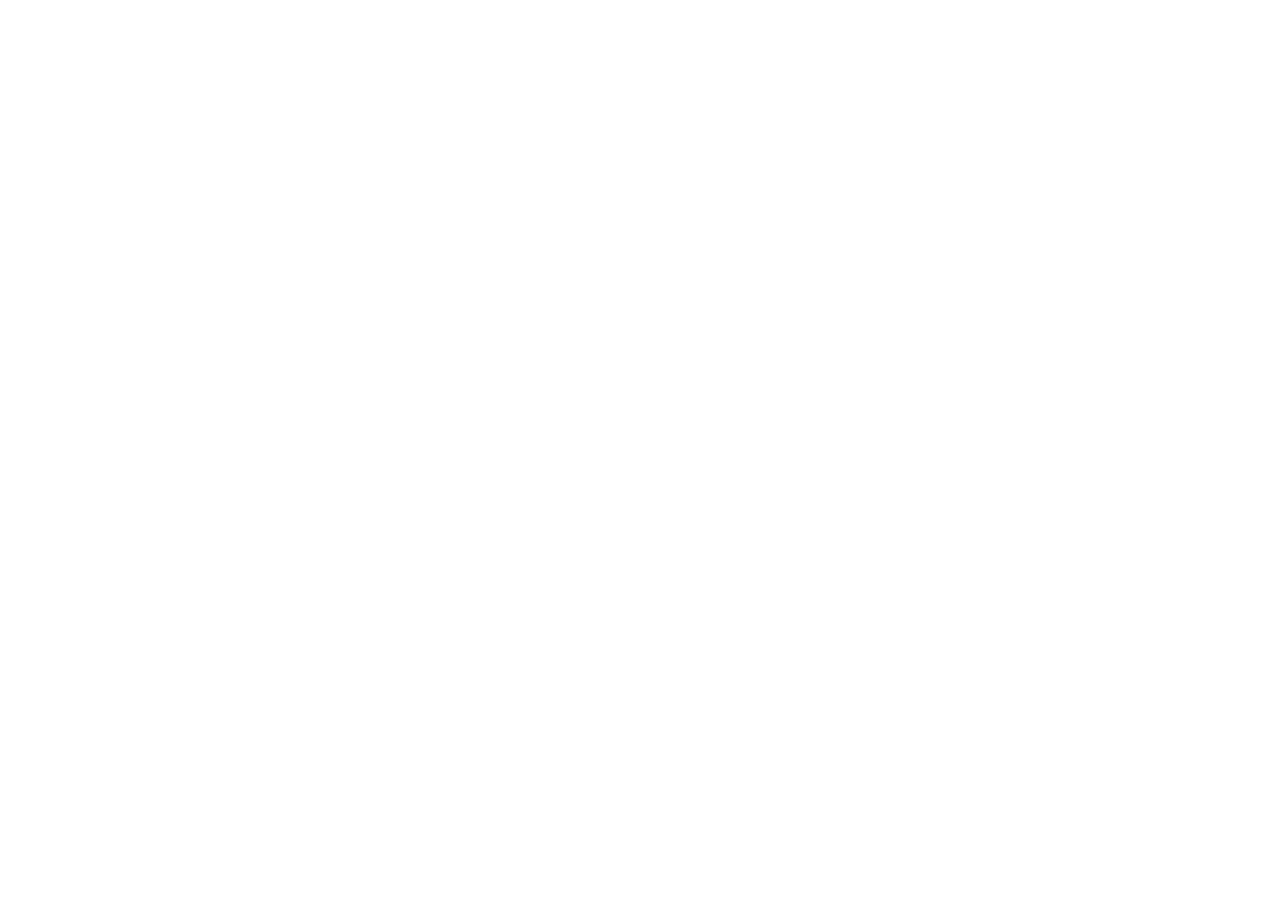
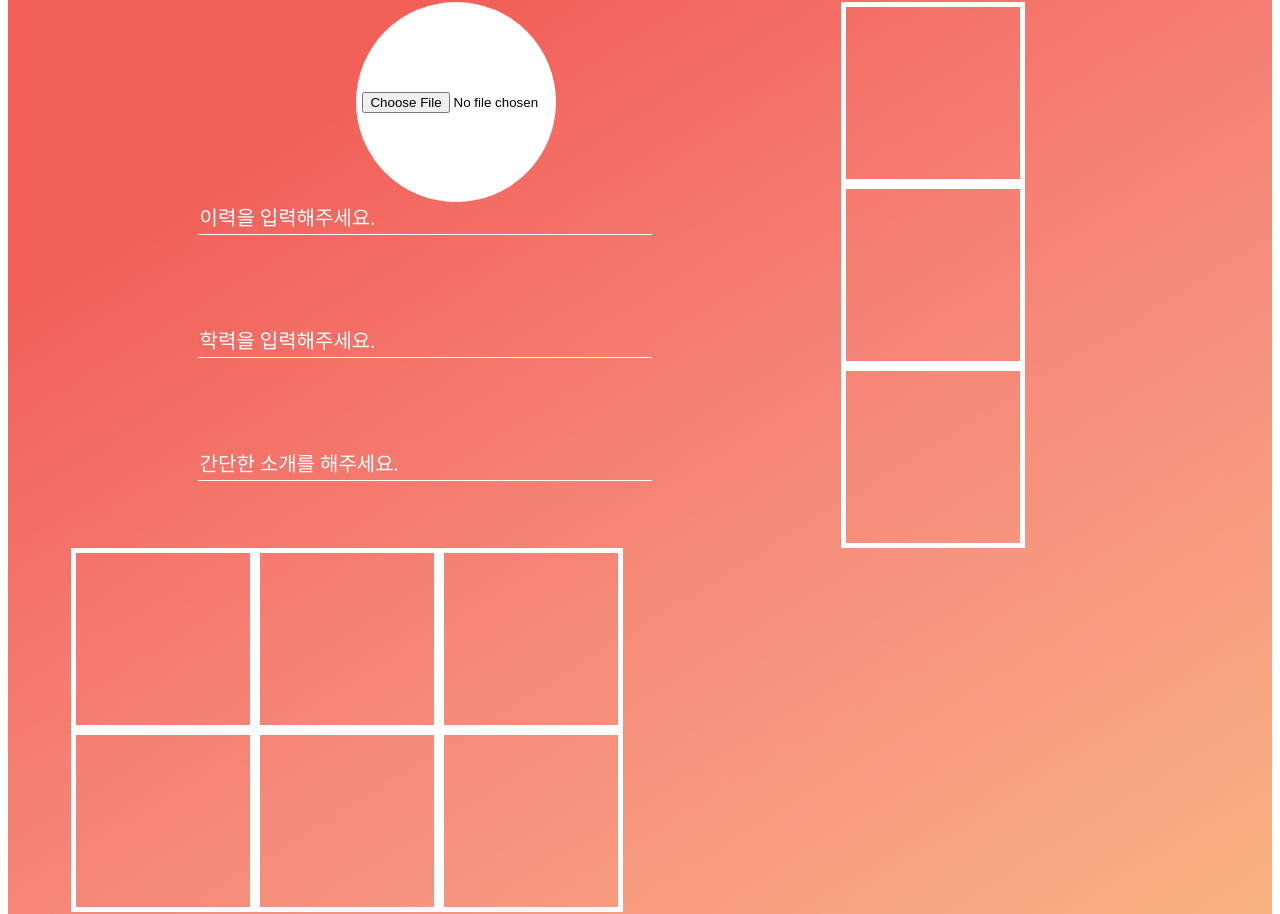
Before and after one commit to Re-Coder-3/front-end, a React (Create React App) app in the folder project/: page /profileportfolio in a window 1280 px wide. Shown: the part 348-1262 px from the top of the page. Before the commit the page ends 800 px from the top, so only its background shows below. Built offline with nearby package versions, Linux system fonts and the light colour scheme.

Commit message:
프로필3 수정

```diff
--- a/project/src/App.js
+++ b/project/src/App.js
@@ -2,6 +2,7 @@ import React from 'react';
 import { Route } from 'react-router-dom'
 import Main from "./page/Main";
 import Profile from "./page/Profile";
+import Profile3 from "./component/Profile3";
 
 function App() {
   return (
@@ -9,6 +10,7 @@ function App() {
     <div>
         <Route path="/" component={Main} exact={true}/>
         <Route path="/profile"  component={Profile} />
+        <Route path="/profileportfolio" component={Profile3} />
     </div>
       </switch>
   );
--- a/project/src/component/Join.js
+++ b/project/src/component/Join.js
@@ -8,7 +8,7 @@ left: 771px;
 top: 290px;
 font-size: 18px;
 padding: 10px;
-margin-left:700px;
+margin-left:40%;
 border: none;
 border-bottom: 1.5px solid #f04244 ;
 `;
--- a/project/src/component/Profile1.js
+++ b/project/src/component/Profile1.js
@@ -12,9 +12,16 @@ margin-top: 50px;
 
 const LaterButton = styled.button`
 width:100px;
-height:50px;
-color:gray;
-margin-left:1300px;
+height:100px;
+color: gray;
+margin-left:80%;
+background:none;
+border:none;
+A {text-decoration: none; color: gray;}
+A:visited { text-decoration: none; }
+A:hover { text-decoration: none; }
+A:focus { text-decoration: none; }
+A:hover, a:active { text-decoration: none; }
 `;
 
 const SelectButton = styled.button`
@@ -29,10 +36,17 @@ border:0px;
 `;
 
 const NextButton = styled.button`
-margin-left:1300px;
+margin-left:80%;
 width:100px;
 height:100px;
+color:gray;
 border:0px;
+background:none;
+A {text-decoration: none; color: gray;}
+A:visited { text-decoration: none; }
+A:hover { text-decoration: none; }
+A:focus { text-decoration: none; }
+A:hover, a:active { text-decoration: none; }
 `;
 
 const H1 = styled.h1`
@@ -66,9 +80,12 @@ color: #363636;
 
 const Profile1 = () => {
     const [category,setCategory] = useState([]);
-    const myCategory = (e) => {
-        const newCategory = [...category];
-
+    const myCategory = useCallback ((e) => {
+        setCategory(category.concat(JSON.parse(e.target.value)));
+        /*
+                let copy = [];
+                copy = category.concat(...category,setCategory);
+                /*
                 if (e.property==true){
                     e.property = false;
                     //배열에서 삭제
@@ -77,9 +94,12 @@ const Profile1 = () => {
                     e.property = true;
                     newCategory.push(e.target.id);
                 }
-        setCategory(myCategory);
+
+
+        copy.forEach(s => console.log(s));*/
+
+    });
     console.log(category);
-    };
 
     return(
         <div>
@@ -87,38 +107,51 @@ const Profile1 = () => {
                 <LaterButton>
                     <Link to={"/"}>다음에 하기</Link>
                 </LaterButton>
-                <H1>간단한 프로필 작성하고 가세요!</H1>
+                <H1>간단한 프로필 작성하고 가세요!  🤗 </H1>
             </div>
 
             <ButtonDiv>
                 <SelectButton
                     id = "beauty"
+                    value = "beauty"
                     property = "false"
+                    onClick={myCategory}
                 >
                     <FaApple size="1x"  />뷰티
                 </SelectButton>
 
                 <SelectButton
                     id = "education"
+                    value = "education"
                     property = "false"
+                    onClick={myCategory}
                 >
                     <FaApple size="1x"  />교육
                 </SelectButton>
 
                 <SelectButton
                     id = "shot"
+                    value = "shot"
+                    property = "false"
+                    onClick={myCategory}
                 >
                     <FaApple size="1x"  />촬영
                 </SelectButton>
 
                 <SelectButton
                     id = "medical"
+                    value = "medical"
+                    property = "false"
+                    onClick={myCategory}
                 >
                     <FaApple size="1x"  />의료
                 </SelectButton>
 
                 <SelectButton
                     id = "etc"
+                    value = "etc"
+                    property = "false"
+                    onClick={myCategory}
                 >
                     <FaApple size="1x"  />기타
                 </SelectButton>
--- a/project/src/component/Profile2.js
+++ b/project/src/component/Profile2.js
@@ -5,9 +5,16 @@ import styled from "styled-components";
 
 const LaterButton = styled.button`
 width:100px;
-height:50px;
-color:gray;
-margin-left:1300px;
+height:100px;
+color: gray;
+margin-left:80%;
+background:none;
+border:none;
+A {text-decoration: none; color: gray;}
+A:visited { text-decoration: none; }
+A:hover { text-decoration: none; }
+A:focus { text-decoration: none; }
+A:hover, a:active { text-decoration: none; }
 `;
 
 const ProButton = styled.button`
@@ -17,14 +24,28 @@ height : 70px;
 color: black;
 background: none;
 border:0px;
-font-size: 30px;
+
+font-family: Noto Sans KR;
+font-style: normal;
+font-weight: 500;
+font-size: 20px;
+line-height: 29px;
+text-decoration-line: underline;
+color: #5B5B5B;
 `;
 
 const NextButton = styled.button`
-margin-left:1300px;
+margin-left:80%;
 width:100px;
-height:50px;
+height:100px;
+color:gray;
 border:0px;
+background:none;
+A {text-decoration: none; color: gray;}
+A:visited { text-decoration: none; }
+A:hover { text-decoration: none; }
+A:focus { text-decoration: none; }
+A:hover, a:active { text-decoration: none; }
 `;
 
 const H1 = styled.h1`
@@ -49,6 +70,7 @@ padding: 10px;
 margin-left:700px;
 border: none;
 border-bottom: 1.5px solid #f04244 ;
+background: none;
 `;
 
 const H3 = styled.h3`
@@ -108,7 +130,7 @@ const Profile2 = () => {
                 <LaterButton>
                     <Link to={"/"}>다음에 하기</Link>
                 </LaterButton>
-                <H1>거의 다 됐어요!</H1>
+                <H1>거의 다 됐어요!  🤗</H1>
             </div>
             <br/><br/><br/><br/><br/><br/><br/><br/><br/><br/>
             <div>
@@ -155,14 +177,14 @@ const Profile2 = () => {
                     onChange={myLocation}
                 />
                 <br/><br/><br/><br/>
-                <ProButton><u>혹시 프로세요...?</u></ProButton>
+                <ProButton>혹시 프로세요...?</ProButton>
                 <H5>{check}이메일 등 프로모션 알림 수신 동의</H5>
             </div>
 
             <br/><br/><br/><br/><br/><br/>
             <div>
                 <NextButton>
-                    <Link to={"/profile3"}><FaArrowRight size="50px"/> <br/>다음 단계</Link>
+                    <Link to={"/profileportfolio"}><FaArrowRight size="50px"/> <br/>다음 단계</Link>
                 </NextButton>
             </div>
 
--- a/project/src/component/Profile3.js
+++ b/project/src/component/Profile3.js
@@ -2,66 +2,183 @@ import React, {useCallback, useState} from 'react';
 import {Link, Route} from 'react-router-dom';
 import {FaArrowRight} from 'react-icons/fa';
 import styled from "styled-components";
+import profileImage from "../img/profile3.png";
 
 const LaterButton = styled.button`
 width:100px;
-height:50px;
-color:gray;
-margin-left:1300px;
+height:100px;
+color: #ffffff;
+margin-left:80%;
+background:none;
+border:none;
+A {text-decoration: none; color: white;}
+A:visited { text-decoration: none; }
+A:hover { text-decoration: none; }
+A:focus { text-decoration: none; }
+A:hover, a:active { text-decoration: none; }
 `;
 
 const NextButton = styled.button`
-margin-left:1300px;
+margin-left:80%;
 width:100px;
-height:50px;
+height:100px;
 color:gray;
 border:0px;
+background:none;
+A {text-decoration: none; color: white;}
+A:visited { text-decoration: none; }
+A:hover { text-decoration: none; }
+A:focus { text-decoration: none; }
+A:hover, a:active { text-decoration: none; }
+
 `;
 
-const input = styled.input.attrs({
-    type: 'text'
-})`
-border-radius: 5px;
-color: blue;
+const Input = styled.input`
+width: 450px;
+height: 30px;
+border: none;
+border-bottom: 1.5px solid #ffffff ;
+font-family: Noto Sans KR;
+font-style: normal;
+font-weight: normal;
+font-size: 20px;
+background: none;
+::placeholder {
+  color: white;
+}
+color: #EEEEEE;
+`;
+
+const Section = styled.div`
+  margin: 0px;
+  border: 0px;
+  background-image: url(${profileImage});
+  background-repeat: no-repeat;
+  background-size: cover;
+`;
+
+const Content = styled.div`
+left:10%;
+`;
+
+const InputSection = styled.div`
+margin-left: 15%;
+margin-right: 15%;
+border:none;
+float:left;
+`;
+const ImageSection = styled.div`
+margin:5%;
+border:none;
+
+`;
+
+
+
+
+const H1 = styled.h1`
+color:white;
+margin-left: 40%;
+`;
+
+const OutsideImageBox = styled.input`
+right:10%;
+width:170px;
+height:170px;
+border:5px solid #ffffff ;
+background:none;
+`
+
+const ProfileImage = styled.button`
+height: 200px;
+width: 200px;
+background-color: #ffffff;
+border:none;
+border-radius: 50%;
+display: inline-block;
+margin-left:35%;
+
 `;
 
 
 const Profile3 = () => {
 
     return(
-        <div>
+        <Section>
             <div>
                 <LaterButton>
                     <Link to={"/"}>다음에 하기</Link>
                 </LaterButton>
-                <h1>(선택)프로필을 채워주세요!</h1>
+                <H1>(선택)프로필을 채워주세요!  🤗</H1>
             </div>
-            <div>
-                <input
+            <br/><br/><br/><br/><br/>
+
+            <Content>
+                <InputSection>
+                    <ProfileImage>
+                        <input type = "file" name = "file_upload" />
+                    </ProfileImage>
+                    <br/>
+                <Input
                     type="text"
-                    size="40"
+                    size="60"
                     placeholder="이력을 입력해주세요."
                 />
-                <br/>
-                <input
+                <br/><br/><br/><br/><br/><br/>
+                <Input
                     type="text"
-                    size="40"
+                    size="60"
                     placeholder="학력을 입력해주세요."
                 />
-                <br />
-                <input
+               <br/><br/><br/><br/><br/><br/>
+                <Input
                     type="text"
-                    size="40"
-                    placeholder="간단한 소개를 해주세요."
+                    size="60"
+                    placeholder="간단한 소개를 해주세요. "
                 />
+                </InputSection>
 
-            </div>
+
+                <ImageSection>
+                <OutsideImageBox
+                    type="img"
+                />
+                <OutsideImageBox
+                    type="img"
+                />
+                <OutsideImageBox
+                    type="img"
+                />
+                <br/>
+                    <OutsideImageBox
+                        type="img"
+                    />
+                    <OutsideImageBox
+                        type="img"
+                    />
+                    <OutsideImageBox
+                        type="img"
+                    />
+                    <br/>
+                    <OutsideImageBox
+                        type="img"
+                    />
+                    <OutsideImageBox
+                        type="img"
+                    />
+                    <OutsideImageBox
+                        type="img"
+                    />
+            </ImageSection>
+            </Content>
+
+
             <div>
                 <NextButton>
                     <Link to={"/"}><FaArrowRight size="50px"/> <br/>완료 하기</Link>
                 </NextButton>
             </div>
-        </div>
+        </Section>
     );
 };
 
--- a/project/src/page/Profile.js
+++ b/project/src/page/Profile.js
@@ -5,7 +5,7 @@ import Profile1 from "../component/Profile1";
 import Profile2 from "../component/Profile2";
 import profile from "../img/profile.png";
 
-const Section1 = styled.div`
+const Section = styled.div`
   border: 0px;
   background-image: url(${profile});
   background-repeat: no-repeat;
@@ -16,13 +16,13 @@ const Section1 = styled.div`
 const Profile = () => {
     return(
         <div>
-            <Section1>
+            <Section>
                 <Join></Join>
                 <br /><br /><br />
                 <Profile1></Profile1>
                 <br /><br /><br />
                 <Profile2></Profile2>
-            </Section1>
+            </Section>
         </div>
     );
 };
```
Lines whose indentation alone changed are shown as unchanged.
